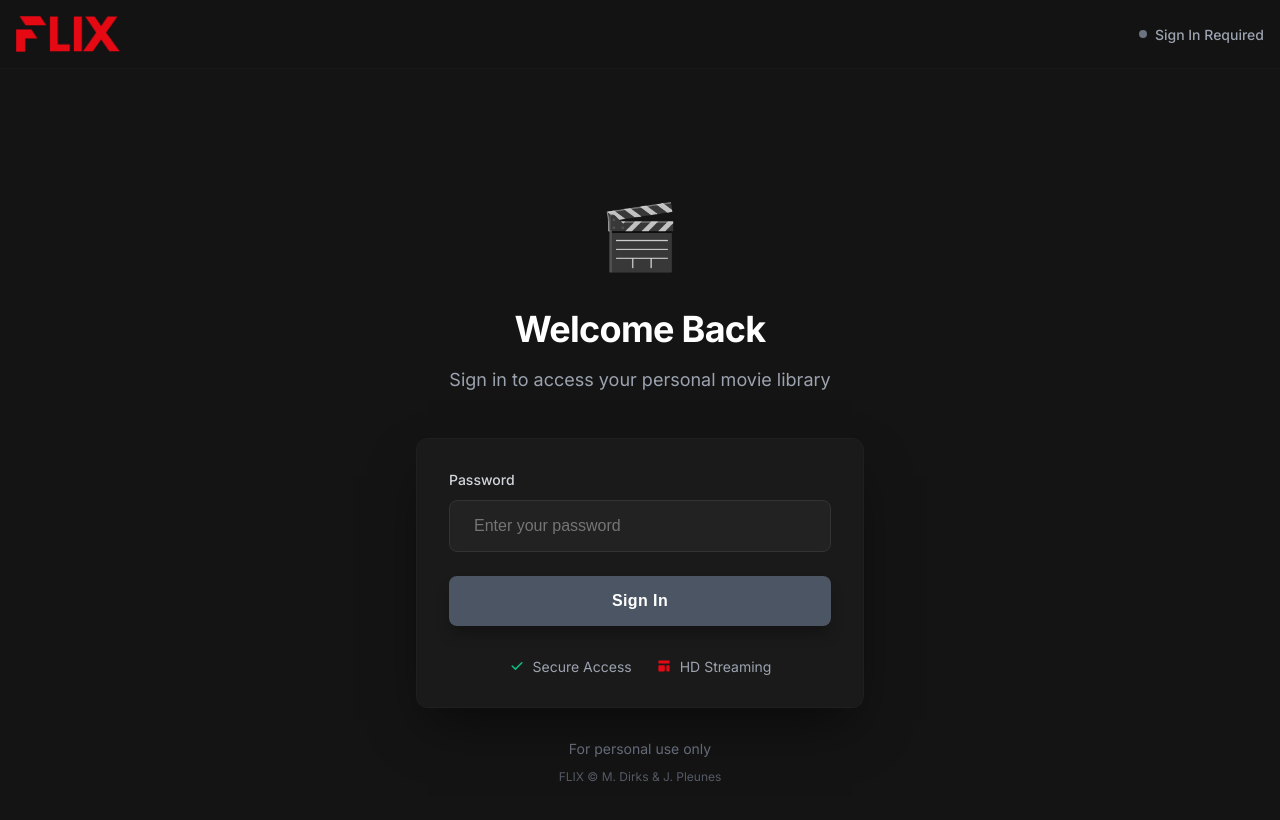
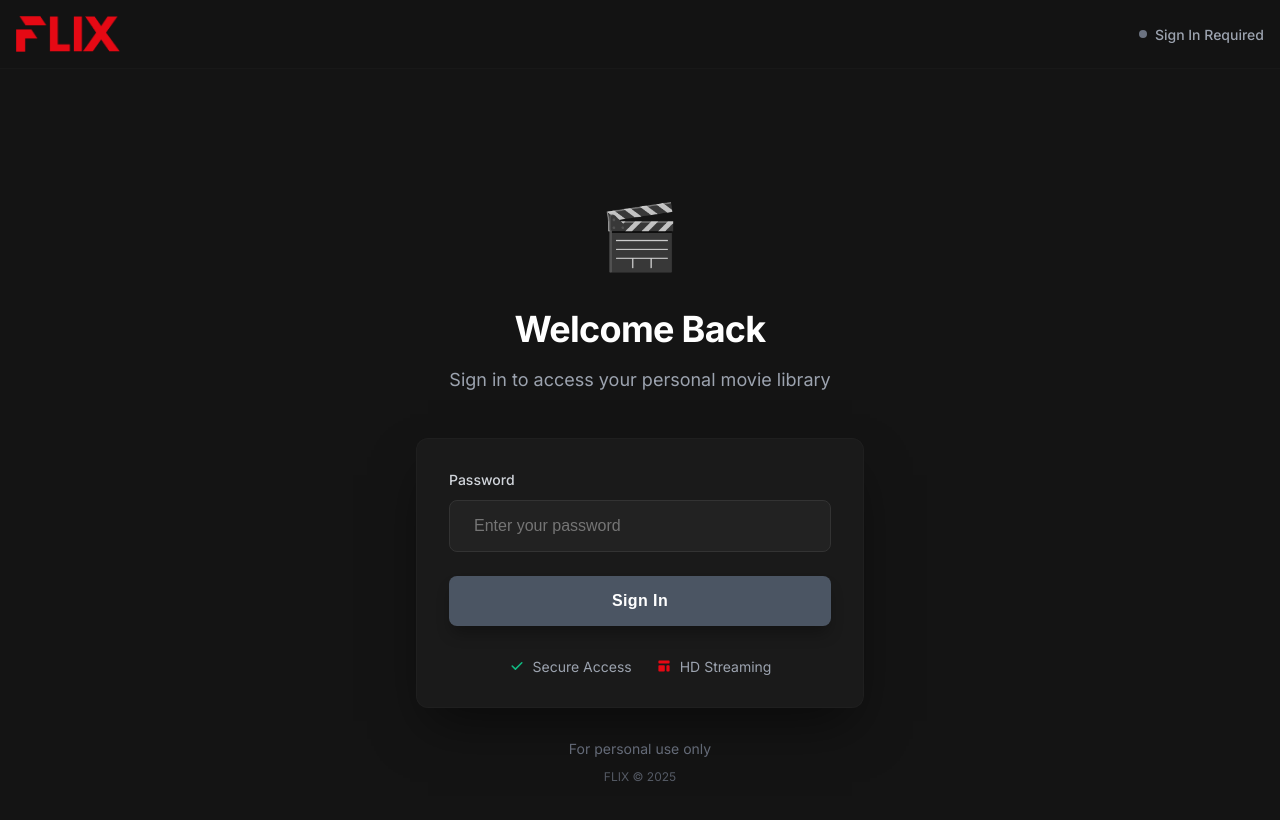
Before and after one commit to juliuspleunes4/Flix, a React (Vite) app in the folder frontend/: page /login in a window 1280 px wide. Shown: the top 820 px of the page. Built offline with nearby package versions, Linux system fonts and the light colour scheme; no server answers.

Commit message:
Login screen copyright updated

```diff
--- a/frontend/src/pages/Login.tsx
+++ b/frontend/src/pages/Login.tsx
@@ -240,7 +240,7 @@ const Login: React.FC = () => {
             fontSize: '0.875rem'
           }}>
             <p className="mb-2" style={{ marginBottom: '0.5rem' }}>For personal use only</p>
-            <p className="text-xs opacity-75" style={{ fontSize: '0.75rem', opacity: 0.75 }}>FLIX © M. Dirks & J. Pleunes</p>
+            <p className="text-xs opacity-75" style={{ fontSize: '0.75rem', opacity: 0.75 }}>FLIX © 2025</p>
           </div>
         </div>
       </main>
```
